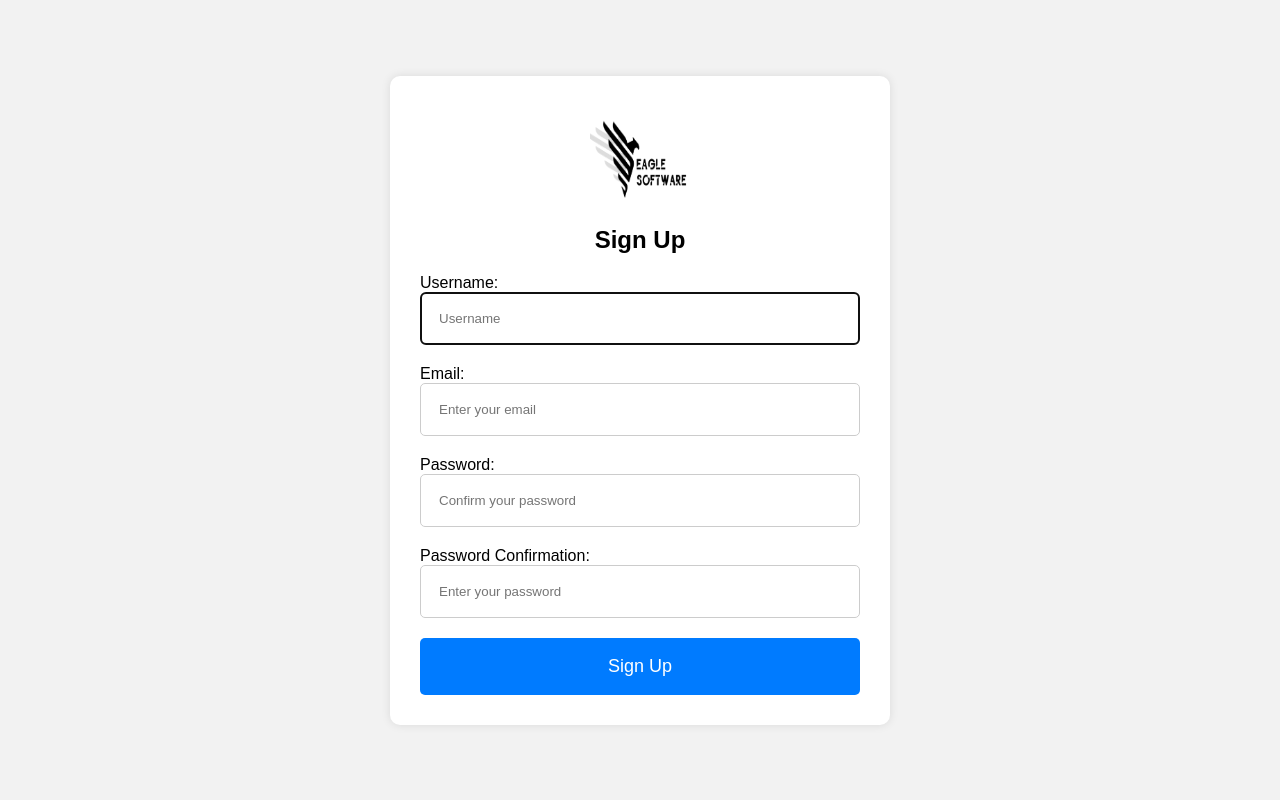
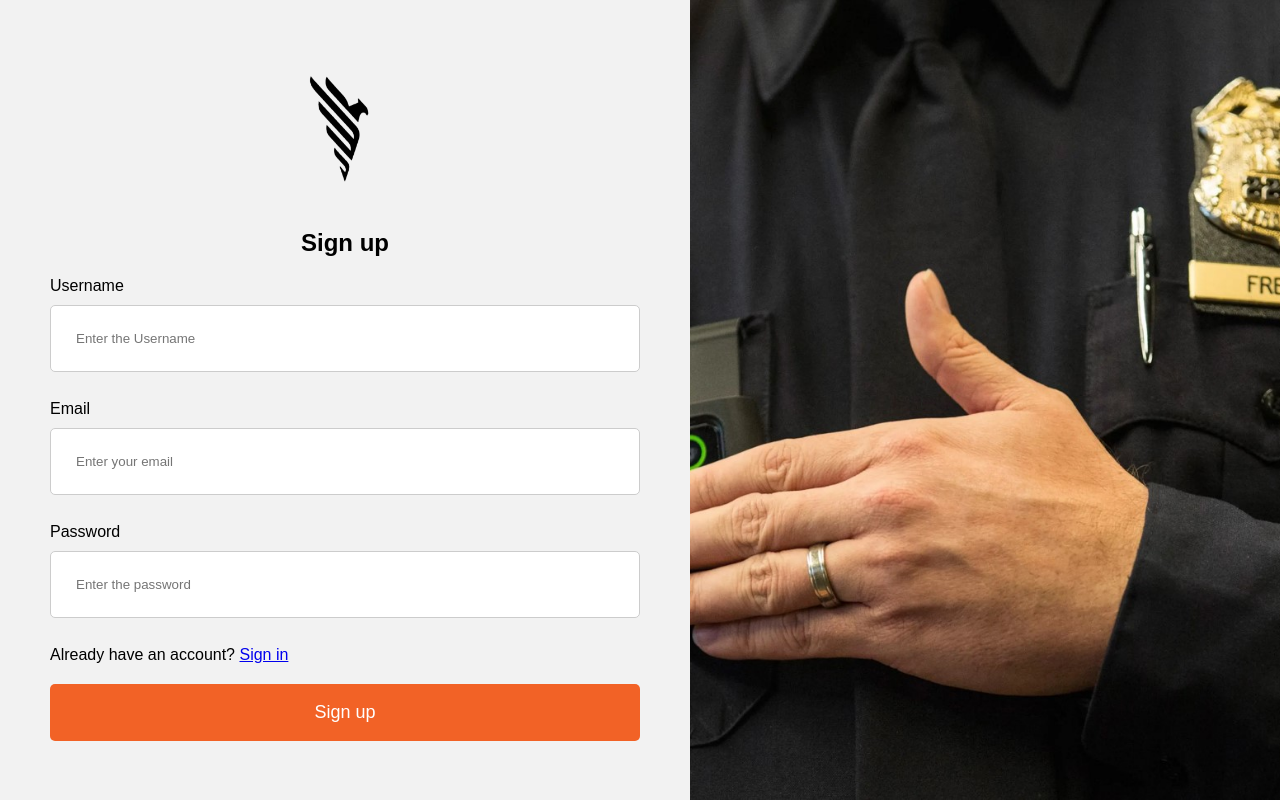
Before and after one commit to SoftAsia-Tech/eagle_software, a Django app: page /EagleSoftware/signup/ in a window 1280 px wide. Run offline with Django 5.2, Linux system fonts and the light colour scheme.

Commit message:
Made changes to sign in and signup pages

```diff
--- a/eagle/EagleSoftware/admin.py
+++ b/eagle/EagleSoftware/admin.py
@@ -1,5 +1,5 @@
 from django.contrib import admin
-
+from django.contrib.auth.models import User
 from .models import Question
 from .models import Choice
 
--- a/eagle/EagleSoftware/forms.py
+++ b/eagle/EagleSoftware/forms.py
@@ -2,17 +2,25 @@ from django import forms
 from django.contrib.auth.forms import UserCreationForm
 from django.contrib.auth.models import User
 
-class SignUpForm(UserCreationForm):
-    # email = forms.EmailField(label='Your Email', max_length=254, help_text='Required. Inform a valid email address.')
-    username = forms.CharField(max_length=150, widget=forms.PasswordInput(attrs={'placeholder': 'Username'}))
-    email = forms.EmailField(max_length=254, widget=forms.PasswordInput(attrs={'placeholder': 'Enter your email'}))
-    password1 = forms.CharField(label='Password', widget=forms.PasswordInput(attrs={'placeholder': 'Confirm your password', 'class': 'password-icon'}))
-    password2 = forms.CharField(label='Password Confirmation', widget=forms.PasswordInput(attrs={'placeholder': 'Enter your password', 'class': 'password-icon'}))
-    class Meta:
-        model = User
-        fields = ('username', 'email', 'password1', 'password2')
+class SignupForm(forms.Form):
+    username = forms.CharField(max_length=100)
+    email = forms.EmailField()
+    password = forms.CharField(widget=forms.PasswordInput)
+    # password1 = forms.CharField(widget=forms.PasswordInput)
+
+    def clean_username(self):
+        username = self.cleaned_data['username']
+        if User.objects.filter(username=username).exists():
+            raise forms.ValidationError("This username is already taken.")
+        return username
+
+    def clean_email(self):
+        email = self.cleaned_data['email']
+        if User.objects.filter(email=email).exists():
+            raise forms.ValidationError("This email is already registered.")
+        return email
 
 class LoginForm(forms.Form):
-    username = forms.CharField(label='Email Address Or Username', widget=forms.TextInput(attrs={'placeholder': 'Enter your Email or Username', 'class': 'email-icon'}), max_length=100)
-    password = forms.CharField(label='Password', widget=forms.PasswordInput(attrs={'placeholder': 'Enter your password', 'class': 'password-icon'}),)
-    remember_me = forms.BooleanField(label='Remember me', required=False)
+    username = forms.CharField(label='Email Address Or Username', widget=forms.TextInput(attrs={'placeholder': 'Enter your Email or Username'}), max_length=100)
+    password = forms.CharField(label='Password', widget=forms.PasswordInput(attrs={'placeholder': 'Enter your password'}),)
+    # remember_me = forms.BooleanField(label='Remember me', required=False)
--- a/eagle/EagleSoftware/static/css/styles.css
+++ b/eagle/EagleSoftware/static/css/styles.css
@@ -1,5 +1,5 @@
 .form-img{
-  text-align: center;
+  /* text-align: center; */
   display: block;
   margin-left: auto;
   margin-right: auto;
@@ -29,25 +29,38 @@ body {
   height: 100vh;
 }
 
-.login-form {
-  /* width: 500px; */
-  width: 35%; /* Set the width to 60% of the screen */
-  /* Add any additional styling as needed */
-  margin: 0 auto; /* Center the form horizontally */
-  /*height: 50vh;  Set the height to 50% of the viewport height */
-  /* Add any additional styling as needed */
+/* input[type="checkbox"]
+{
+  vertical-align:middle;
+} */
+
+/* .container1 {
+  display: inline-block;
+  vertical-align: top;
+  margin-right: 15px;
+  letter-spacing: 1px;
+}
+input[type="checkbox"] {
+  display: inline-block;
+  vertical-align: top;
+} */
+
+/* .login-form {
+  width: 500px;
+  width: 35%;
+  margin: 0 auto;
   background-color: #ffffff;
   padding: 30px;
   border-radius: 10px;
   box-shadow: 0 0 10px rgba(0, 0, 0, 0.1);
-}
+} */
 
 
 
-.login-form h2 {
+/* .login-form h2 {
   margin-bottom: 20px;
   text-align: center;
-}
+} */
 
 .form-group {
   margin-bottom: 20px;
@@ -135,18 +148,18 @@ body {
   height: 100vh;
 }
 
-.signup-form {
+/* .signup-form {
   width: 500px;
   background-color: #ffffff;
   padding: 30px;
   border-radius: 10px;
   box-shadow: 0 0 10px rgba(0, 0, 0, 0.1);
-}
+} */
 
-.signup-form h2 {
+/* .signup-form h2 {
   margin-bottom: 20px;
   text-align: center;
-}
+} */
 
 .form-group {
   margin-bottom: 20px;
--- a/eagle/EagleSoftware/templates/signup.html
+++ b/eagle/EagleSoftware/templates/signup.html
@@ -1,4 +1,3 @@
-<!-- signup.html -->
 <!DOCTYPE html>
 <html lang="en">
 <head>
@@ -7,35 +6,113 @@
     <title>Sign Up</title>
     {% load static %}
     <link rel="stylesheet" type="text/css" href="{% static 'css/styles.css' %}">
+    <style>
+        body {
+            margin: 0;
+            padding: 0;
+            font-family: Arial, sans-serif;
+        }
+
+        .container {
+            display: flex;
+            justify-content: center;
+            align-items: center;
+            height: 100vh;
+        }
+
+        .signup-form {
+            width: 50%;
+            margin: 50px;
+            /* text-align: center; */
+        }
+
+        .signup-form h2 {
+            text-align: center;
+            margin-bottom: 20px;
+        }
+
+        /* .signup-form form {
+            background: #f9f9f9;
+            padding: 20px;
+            border-radius: 10px;
+            box-shadow: 0 0 10px rgba(0, 0, 0, 0.1);
+        } */
+
+        .signup-form input[type="text"],
+        .signup-form input[type="email"],
+        .signup-form input[type="password"] {
+            width: 100%;
+            padding: 25px;
+            margin: 10px 0;
+            border: 1px solid #ccc;
+            border-radius: 5px;
+            box-sizing: border-box;
+            /* text-align: center; */
+        }
+
+        .signup-form input[type="submit"] {
+            width: 100%;
+            background: #F26226;
+            color: #fff;
+            padding: 18px;
+            font-size: 18px;
+            border: none;
+            border-radius: 5px;
+            cursor: pointer;
+            transition: background 0.3s ease;
+            margin-top: 20px;
+
+        }
+
+        .signup-form input[type="submit"]:hover {
+            background: #dd4e11;
+        }
+
+        .signup-image {
+            width: 50%;
+            height: 100vh;
+            background: url("{% static 'images/signup-img.jpg' %}");
+            background-size: cover;
+            background-position: center;
+        }
+
+        @media (max-width: 768px) {
+            .container {
+                flex-direction: column;
+            }
+
+            .signup-form, .signup-image {
+                width: 100%;
+                height: auto;
+            }
+        }
+    </style>
 </head>
+
 <body>
-    <div class="signup-container">
-        <form class="signup-form" method="post" action="{% url 'signup' %}">
-            {% csrf_token %}
-            <img class="form-img" src="{% static 'images/logo.png' %}" alt="Logo" width="100" height="100">
-            <h2>Sign Up</h2>
-            <div class="form-group">
-                {{ form.username.label_tag }}
-                {{ form.username }}
-            </div>
-            <div class="form-group">
-                {{ form.email.label_tag }}
-                {{ form.email }}
-            </div>
-            <div class="form-group">
-                {{ form.password1.label_tag }}
-                {{ form.password1 }}
-            </div>
-            <div class="form-group">
-                {{ form.password2.label_tag }}
-                {{ form.password2 }}
-            </div>
-            <button type="submit" class="btn-signup">Sign Up</button>
-            {% if error_message %}
-            <p>{{ error_message }}</p>
-            {% endif %}
-        </form>
-
+    <div class="container">
+        <div class="signup-form">
+            <img class="form-img" src="{% static 'images/logo1.png' %}" alt="Logo" width="150" height="150">
+            <h2>Sign up</h2>
+            <form method="POST" action="{% url 'signup' %}">
+                {% csrf_token %}
+                <label>  Username
+                    <input type="text" name="username" placeholder="Enter the Username" required value=""> <br>
+                </label><br>
+                <label> Email
+                    <input type="email" name="email" placeholder="Enter your email" required value=""> <br>
+                </label><br>
+                <label> Password
+                    <input type="password" name="password" placeholder="Enter the password" required value=""> <br>
+                </label><br>
+                <!-- <label> Confirm Password
+                    <input type="password" name="password1" placeholder="Confirm the password" required value="pass">
+                </label> -->
+                Already have an account? <a style = "text-align: left;" href="{% url 'login' %}">Sign in</a><br>
+                <input type="submit" value="Sign up">
+            </form>
+        </div>
+        <div class="signup-image"></div>
     </div>
 </body>
 </html>
--- a/eagle/EagleSoftware/urls.py
+++ b/eagle/EagleSoftware/urls.py
@@ -4,5 +4,6 @@ from . import views
 urlpatterns = [
     path("", views.index, name="index"),
     path('login/', views.user_login, name='login'),
-    path('signup/', views.user_signup, name='signup'),
+    path('signup/', views.signup, name='signup'),
+    # path('password_reset/', views.password_reset, name='password_reset'),
 ]
--- a/eagle/EagleSoftware/views.py
+++ b/eagle/EagleSoftware/views.py
@@ -1,7 +1,8 @@
 from django.shortcuts import render, redirect
 from django.contrib.auth import authenticate, login
+from django.contrib.auth.models import User
 from .forms import LoginForm
-from .forms import SignUpForm
+from .forms import SignupForm
 from django.http import HttpResponse
 
 def index(request):
@@ -15,46 +16,36 @@ def user_login(request):
             username = form.cleaned_data['username']
             password = form.cleaned_data['password']
             user = authenticate(request, username=username, password=password)
+            print("User:", user)  # Debugging statement
             if user is not None:
                 login(request, user)
-                # Redirect to a success page.
+                print("User logged in successfully")  # Debugging statement
                 return redirect('index')  # Replace 'index' with the name of your index view
             else:
-                # Return an 'invalid login' error message.
+                print(form.errors)  # Debugging statement
                 return render(request, 'login.html', {'form': form, 'error_message': 'Invalid login'})
+        else:
+            print(form.errors)  # Debugging statement
     else:
         form = LoginForm()
     return render(request, 'login.html', {'form': form})
 
-# def user_signup(request):
-#     if request.method == 'POST':
-#         form = SignUpForm(request.POST)
-#         if form.is_valid():
-#             try:
-#                 form.save()
-#                 # Redirect to a success page or login page
-#                 return redirect('login')  # Replace 'login' with the name of your login URL pattern
-#             except Exception as e:
-#                 error_message = "An error occurred while processing your request. Please try again later."
-#         else:
-#             # print(form.errors)
-#             error_message = "Form submission is invalid. Please correct the errors below."
-#             # error_message = print(form.errors)
-#     else:
-#         form = SignUpForm()
-#         error_message = None
 
-#     return render(request, 'signup.html', {'form': form, 'error_message': error_message})
-
-def user_signup(request):
+def signup(request):
     if request.method == 'POST':
-        form = SignUpForm(request.POST)
+        form = SignupForm(request.POST)
         if form.is_valid():
-            form.save()
+            # print("hello there")
+            username = form.cleaned_data['username']
+            email = form.cleaned_data['email']
+            password = form.cleaned_data['password']
+            # password1 = form.cleaned_data['password1']
+            user = User.objects.create_user(username=username, email=email, password=password)
+            user = authenticate(username=username, password=password)
+            login(request, user)
             return redirect('login')
         else:
-            # Print form errors to console for debugging
             print(form.errors)
     else:
-        form = SignUpForm()
+        form = SignupForm()
     return render(request, 'signup.html', {'form': form})
--- a/eagle/eagle/settings.py
+++ b/eagle/eagle/settings.py
@@ -12,6 +12,7 @@ https://docs.djangoproject.com/en/5.0/ref/settings/
 
 from pathlib import Path
 import os
+
 
 # Build paths inside the project like this: BASE_DIR / 'subdir'.
 BASE_DIR = Path(__file__).resolve().parent.parent
@@ -35,6 +36,7 @@ DEBUG = True
 ALLOWED_HOSTS = []
 
 
+# django.setup()
 # Application definition
 
 INSTALLED_APPS = [
```
Also changed, not shown: eagle/EagleSoftware/templates/login.html (+114 -36 lines), eagle/EagleSoftware/migrations/0004_signup.py (added), eagle/EagleSoftware/static/images/logo1.jpeg (added), eagle/EagleSoftware/static/images/logo1.png (added), eagle/EagleSoftware/static/images/signup-img.jpg (added), eagle/db.sqlite3.
